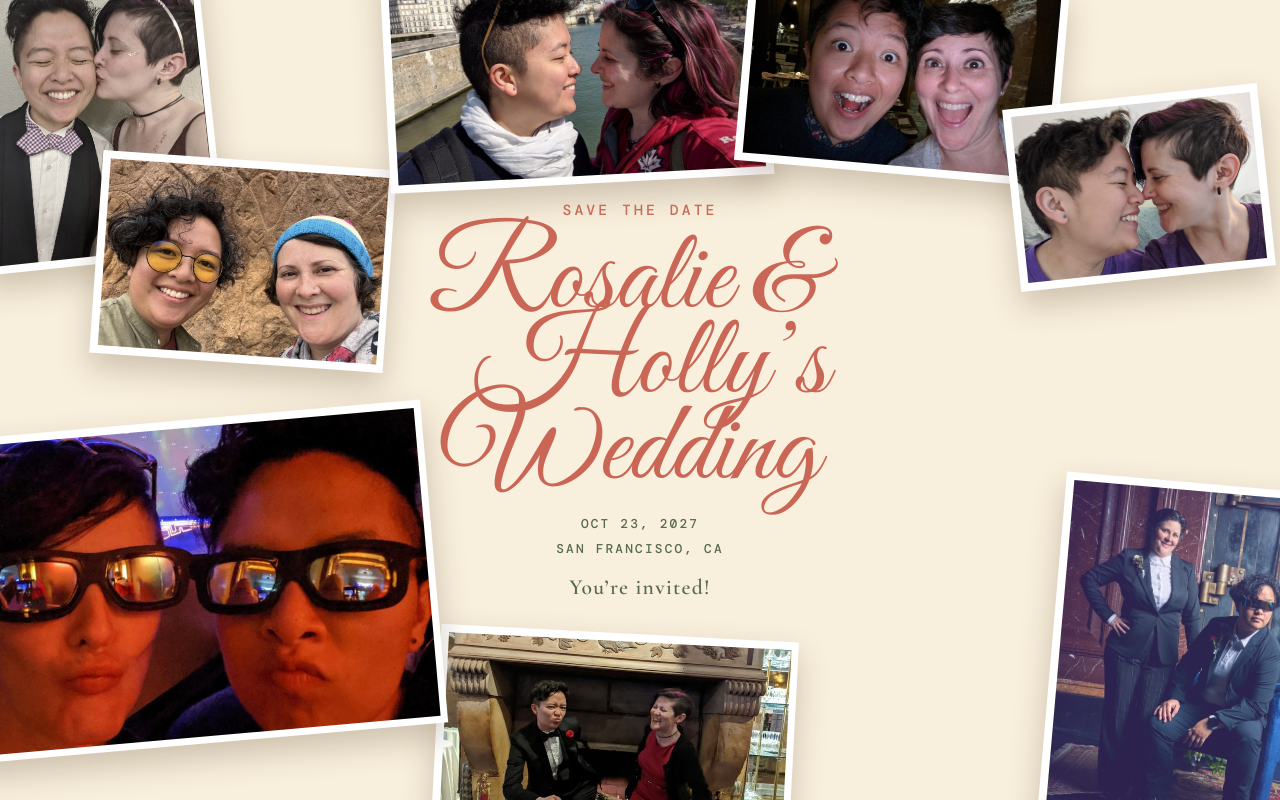
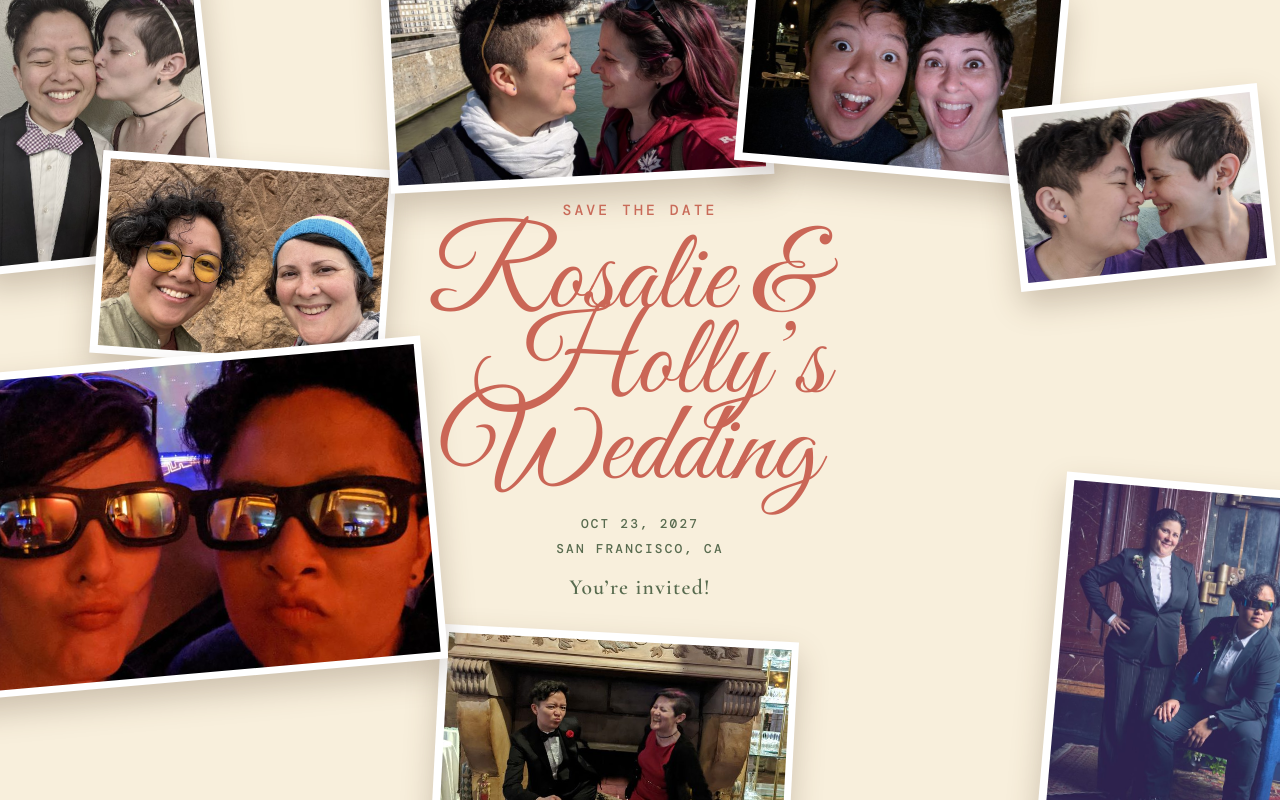
Before and after one commit to rosatolen/wedding, a website built with Vite: page index.html in a window 1280 px wide. Built offline with nearby package versions, Linux system fonts and the light colour scheme.

Commit message:
Raise bottom-left wedding photo

```diff
--- a/styles.css
+++ b/styles.css
@@ -14,6 +14,6 @@ h1 span:nth-child(1) { transform: translateX(-.13em); } h1 span:nth-child(2) { t
 .collage { position: absolute; z-index: 2; inset: 0; pointer-events: none; }.photo { position: absolute; margin: 0; padding: clamp(.35rem, .6vw, .55rem); background: #fff; box-shadow: 0 .9rem 1.9rem rgb(84 60 42 / .26); }.photo img { display: block; width: 100%; height: 100%; object-fit: cover; }
 .photo--tuxedo { top: -6%; left: -2.5%; width: 19%; aspect-ratio: .78; transform: rotate(-6deg); }.photo--glasses { top: 20%; left: 7.5%; width: 23%; aspect-ratio: 1.45; transform: rotate(4deg); }.photo--paris { top: -9%; left: 30%; width: 30%; aspect-ratio: 1.5; transform: rotate(-3deg); }
 .photo--restaurant { top: -3%; left: 58%; width: 25%; aspect-ratio: 1.62; transform: rotate(5deg); }.photo--nose { top: 12%; left: 79%; width: 20%; aspect-ratio: 1.4; transform: rotate(-6deg); }
-.photo--neon { bottom: 7%; left: -4%; z-index: 1; width: 38%; aspect-ratio: 1.5; transform: rotate(-5deg); }.photo--fireplace { bottom: -9%; left: 34%; width: 28%; aspect-ratio: 1.5; transform: rotate(3deg); }.photo--door { bottom: -8%; right: -4%; width: 22%; aspect-ratio: .74; transform: rotate(5deg); }
-@media (max-width: 700px) { .invitation { padding: 1rem .75rem; }.photo--tuxedo { top: -3%; left: -6%; width: 29%; }.photo--glasses { top: 9%; left: 14%; width: 38%; }.photo--paris { top: -2%; left: 44%; width: 42%; }.photo--restaurant { top: 4%; left: 70%; right: auto; width: 36%; }.photo--nose { top: 13%; left: 76%; right: auto; width: 32%; }.photo--neon { bottom: 8%; left: -12%; width: 58%; }.photo--fireplace { bottom: -8%; left: 22%; width: 62%; }.photo--door { bottom: -10%; right: -10%; width: 40%; } h1 { font-size: clamp(3.9rem, 17vw, 5.6rem); line-height: .72; } }
+.photo--neon { bottom: 15%; left: -4%; z-index: 3; width: 38%; aspect-ratio: 1.5; transform: rotate(-5deg); }.photo--fireplace { bottom: -9%; left: 34%; width: 28%; aspect-ratio: 1.5; transform: rotate(3deg); }.photo--door { bottom: -8%; right: -4%; width: 22%; aspect-ratio: .74; transform: rotate(5deg); }
+@media (max-width: 700px) { .invitation { padding: 1rem .75rem; }.photo--tuxedo { top: -3%; left: -6%; width: 29%; }.photo--glasses { top: 9%; left: 14%; width: 38%; }.photo--paris { top: -2%; left: 44%; width: 42%; }.photo--restaurant { top: 4%; left: 70%; right: auto; width: 36%; }.photo--nose { top: 13%; left: 76%; right: auto; width: 32%; }.photo--neon { bottom: 15%; left: -12%; width: 58%; }.photo--fireplace { bottom: -8%; left: 22%; width: 62%; }.photo--door { bottom: -10%; right: -10%; width: 40%; } h1 { font-size: clamp(3.9rem, 17vw, 5.6rem); line-height: .72; } }
 @media (max-width: 380px) { h1 { font-size: clamp(3.6rem, 17vw, 4.5rem); } .details p { font-size: .58rem; letter-spacing: .13em; } }
```
